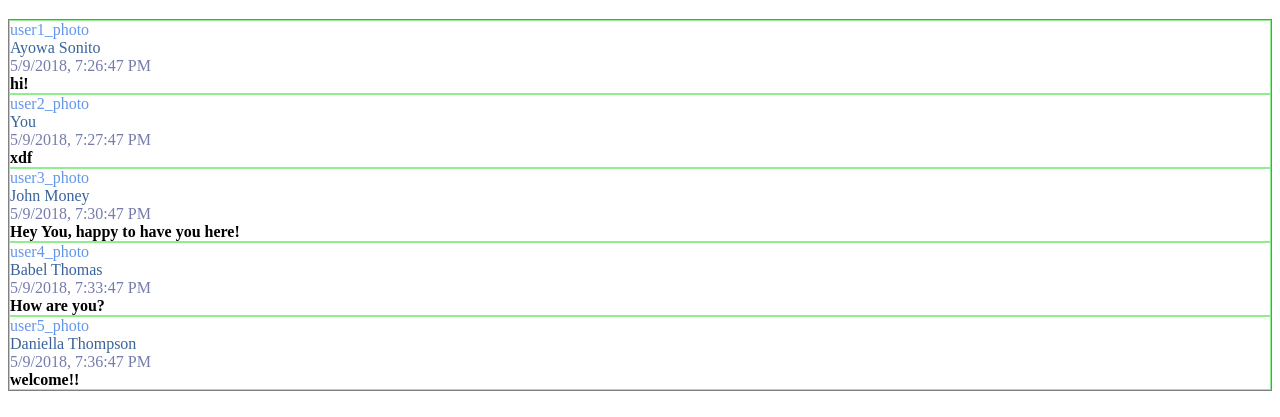
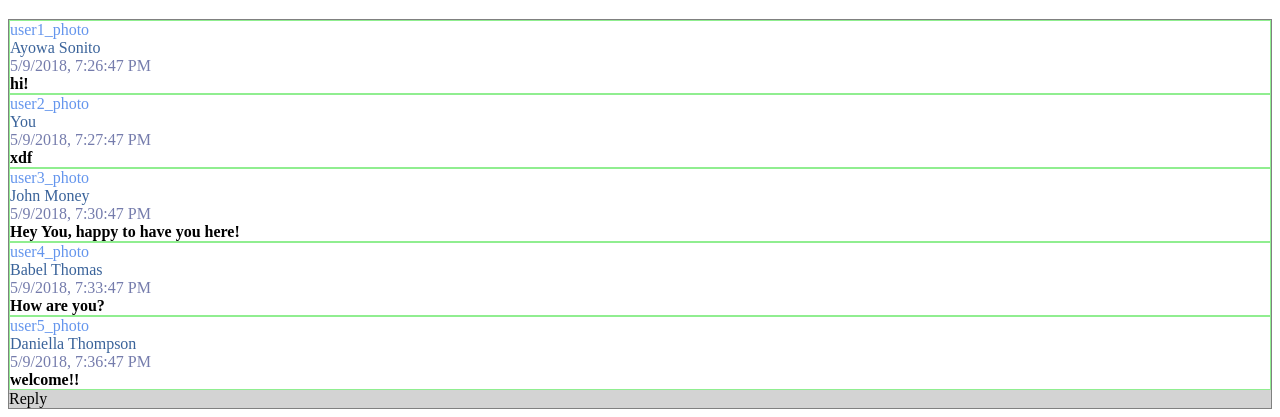
Before and after one commit to IgnatovDan/chat_05_05_2018, a website with bundled scripts: page index.html in a window 1280 px wide. Shown: the part 551-968 px from the top of the page. Built offline with nearby package versions, Linux system fonts and the light colour scheme.

Commit message:
convert renderChatReplay function to ChatReplay.prototype

```diff
--- a/src/components-chat/chat.css
+++ b/src/components-chat/chat.css
@@ -19,5 +19,5 @@
 /****** сhat__reply ******/
 
 .сhat__reply {
-  background-color: lightgray
+  background-color: lightgray;
 }
--- a/src/components-chat/chat.js
+++ b/src/components-chat/chat.js
@@ -1,5 +1,5 @@
 import ChatMessage from './chat__message/chat__message.js';
-import renderChatReplay from './chat__reply/chat__reply.js';
+import ChatReplay from './chat__reply/chat__reply.js';
 
 export default function Chat({el, messages} = {}) {
   if(!el || !messages) throw new Error("incorrect arguments");
@@ -14,7 +14,6 @@ export default function Chat({el, messages} = {}) {
 
   */
 
-
   this.el = el;
   this.messages = messages;
 }
@@ -28,7 +27,8 @@ Chat.prototype.render = function() {
     }
   );
 
-  this.el.appendChild(
-    renderChatReplay({el: document.createElement('div')})
-  );
+  debugger;
+  const chatReply = new ChatReplay({el: document.createElement('div')});
+  chatReply.render();
+  this.el.appendChild(chatReply.el);
 }
--- a/src/components-chat/chat__reply/chat__reply.js
+++ b/src/components-chat/chat__reply/chat__reply.js
@@ -1,7 +1,9 @@
-export default function renderChatReplay({el} = {}) {
+export default function ChatReplay({el} = {}) {
   if(!el) throw new Error("incorrect arguments");
+  this.el = el;
+}
 
-  el.classList.add('сhat__reply');
-
-  return el;
+ChatReplay.prototype.render = function() {
+  this.el.classList.add('сhat__reply');
+  this.el.innerText = 'Reply';
 }
```
